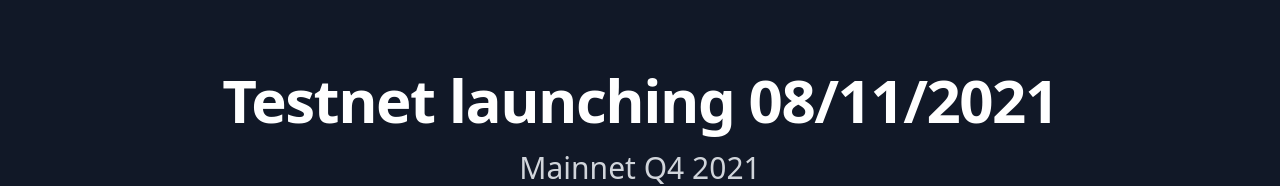
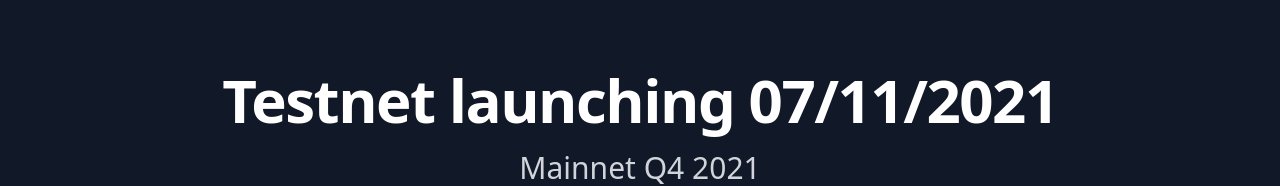
Before and after one commit to liquidum-network/liquidum-org, a React (Create React App) app: page / in a window 1280 px wide. Shown: the part 1202-1388 px from the top of the page. Built offline with nearby package versions, Linux system fonts and the light colour scheme.

Commit message:
fix launch date

```diff
--- a/src/components/Home/index.tsx
+++ b/src/components/Home/index.tsx
@@ -247,7 +247,7 @@ const Home: React.FC = () => {
         <div className="max-w-7xl mx-auto py-16 px-4 sm:py-20 sm:px-6 lg:px-8">
           <div className="text-center">
             <p className="mt-1 text-4xl font-extrabold text-white sm:text-5xl sm:tracking-tight lg:text-6xl">
-              Testnet launching 08/11/2021
+              Testnet launching 07/11/2021
             </p>
             <p className="max-w-xl mt-5 mx-auto text-3xl text-gray-300">
               Mainnet Q4 2021
```
